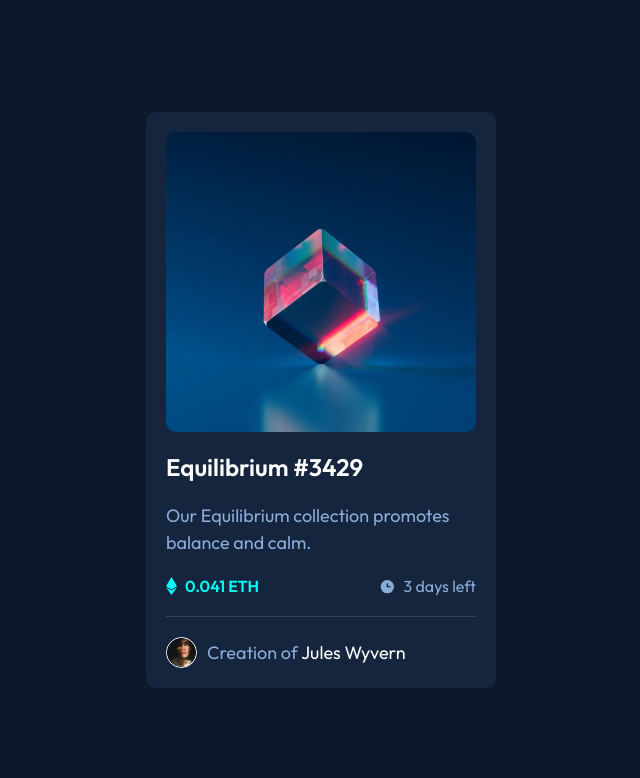
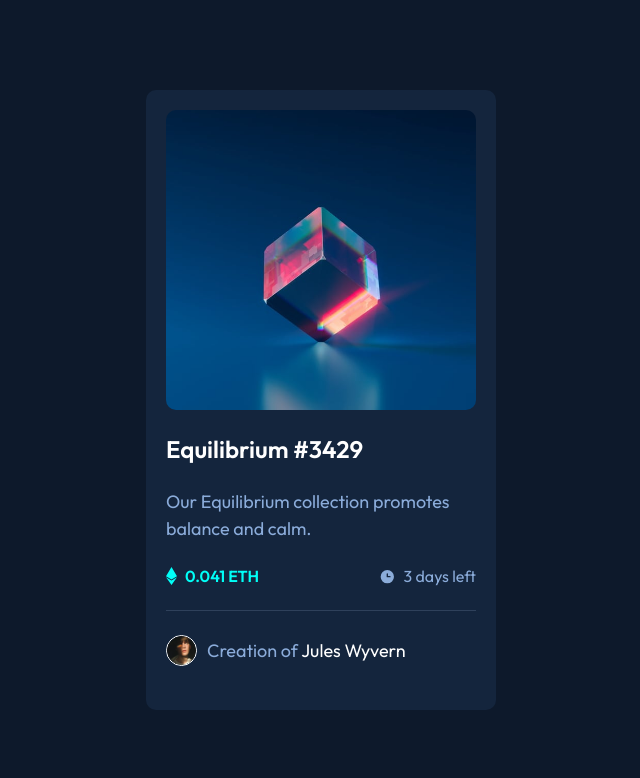
Before and after one commit to dhananjayandayalan/nft-preview-card-component-main, a plain HTML site: page index.html in a window 1280 px wide. Shown: the top 778 px of the page, without its empty margins (319-959 px from the left). Drawn offline with Linux system fonts and the light colour scheme.

Commit message:
padding change

```diff
--- a/style.css
+++ b/style.css
@@ -67,7 +67,7 @@ body {
 
 .card .title {
   font-size: 2.4rem;
-  padding: 2rem 0;
+  padding: 2.4rem 0;
 }
 
 .card .title a {
@@ -83,7 +83,7 @@ body {
   font-size: 1.8rem;
   color: var(--soft-blue);
   line-height: 1.5;
-  padding-bottom: 2rem;
+  padding-bottom: 2.4rem;
 }
 
 .card .details {
@@ -91,7 +91,7 @@ body {
   justify-content: space-between;
   font-size: 1.6rem;
   color: var(--soft-blue);
-  padding-bottom: 2rem;
+  padding-bottom: 2.4rem;
   border-bottom: 1px solid var(--very-dark-blue-line);
 }
 
@@ -107,7 +107,7 @@ body {
 }
 
 .card .author {
-  padding-top: 2rem;
+  padding: 2.4rem 0;
   display: flex;
   align-items: center;
   font-size: 1.8rem;
```
